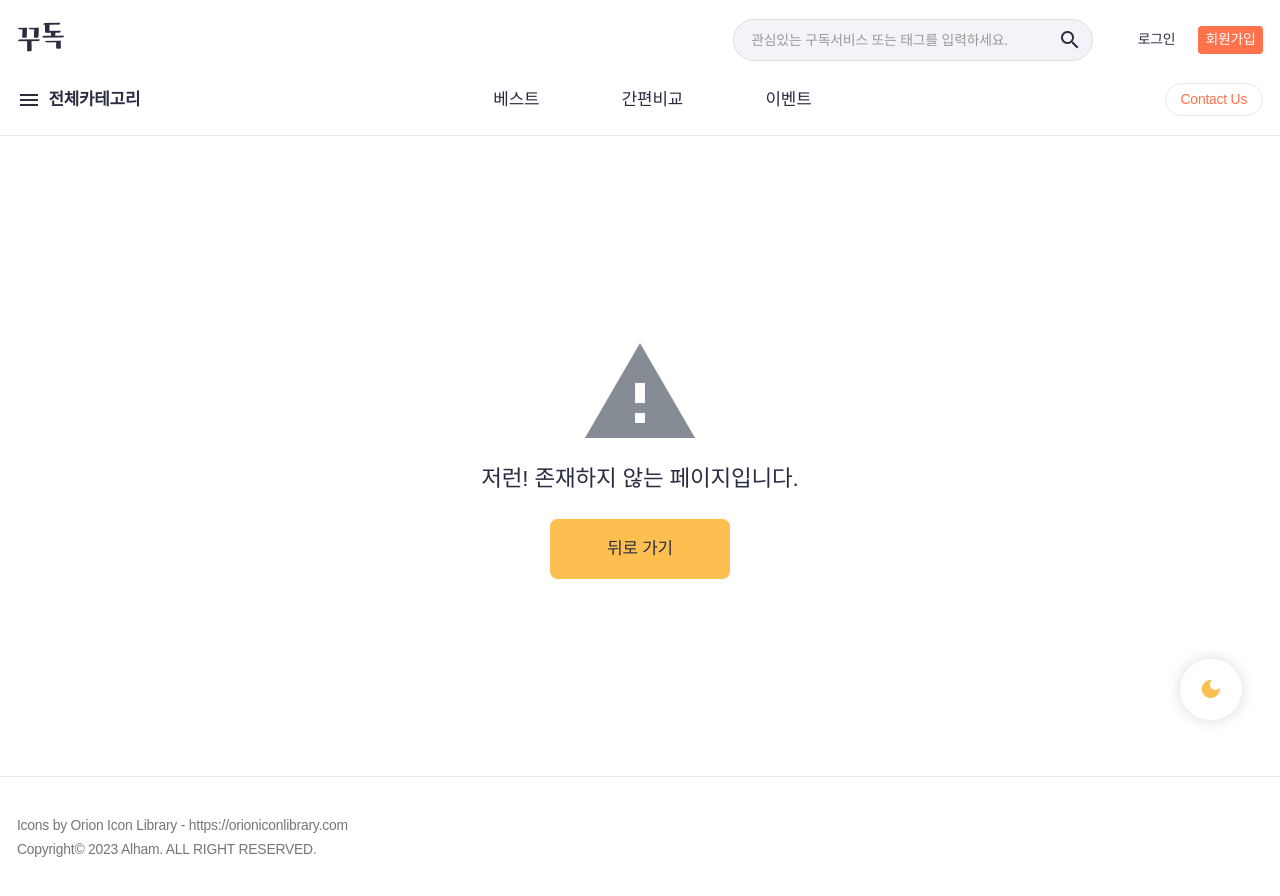
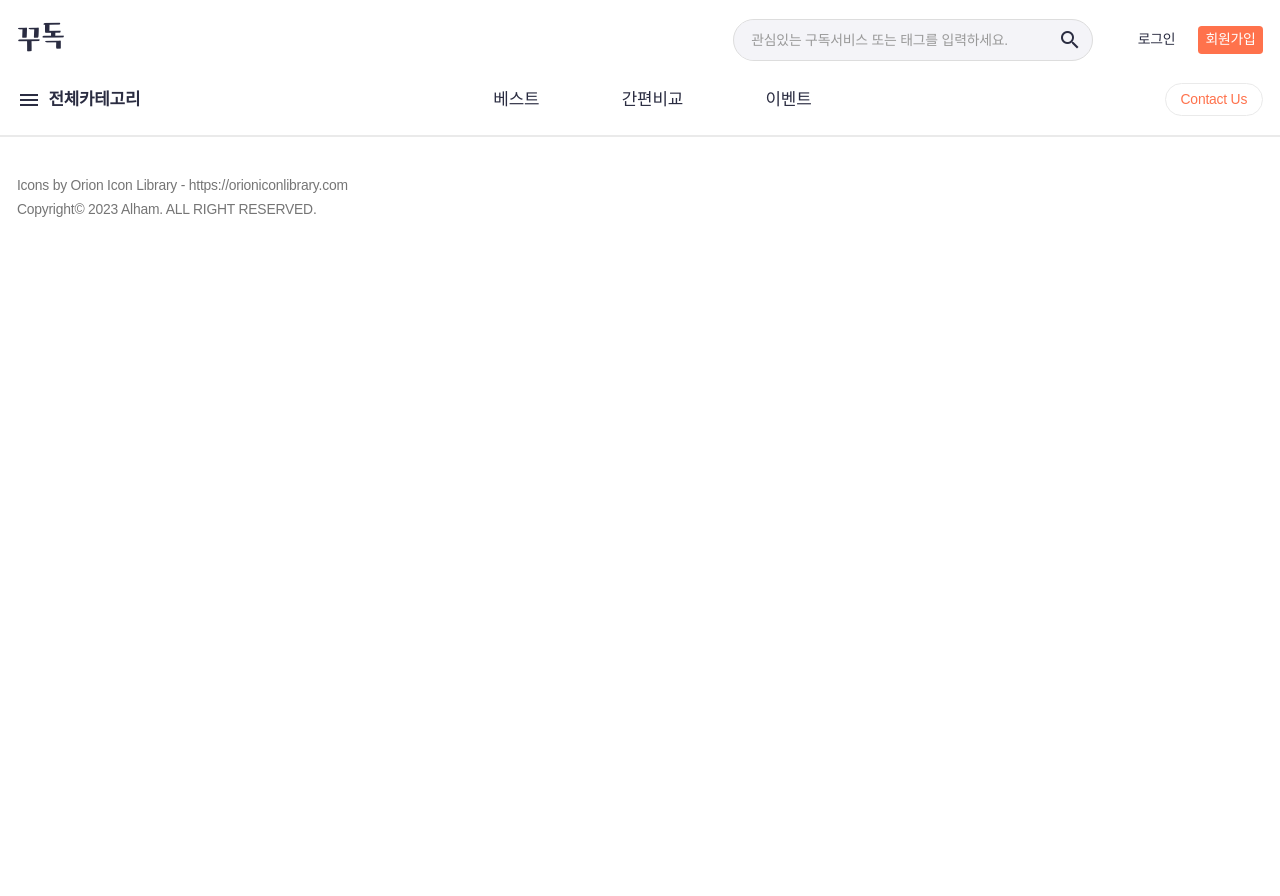
Before and after one commit to injun0607/ggudok, a React (Create React App) app: page /admin in a window 1280 px wide. Shown: the top 896 px of the page. After the commit the page ends 800 px from the top, so only its background shows below. Built offline with nearby package versions, Linux system fonts and the light colour scheme.

Commit message:
어드민페이지 구조 추가

```diff
--- a/package.json
+++ b/package.json
@@ -47,5 +47,8 @@
       "last 1 safari version"
     ]
   },
-  "homepage": "https://Zoey-Sunlight.github.io/ggudok"
+  "homepage": "https://Zoey-Sunlight.github.io/ggudok",
+  "devDependencies": {
+    "gh-pages": "^5.0.0"
+  }
 }
--- a/src/App.js
+++ b/src/App.js
@@ -1,6 +1,7 @@
-
+import { Routes, Route, } from 'react-router-dom';
 // component import
 import Layout from './components/Layout'
+import AdminLayout from './components/Admin/AdminLayout'
 // css import
 import './styles/reset.css';
 import './styles/global.css';
@@ -9,7 +10,10 @@ import './styles/globalResponsive.css';
 function App() {
   return (
     <div className="App">
-      <Layout />
+      <Routes>
+        <Route path="/" element={<Layout />} />
+        <Route path="/admin/*" element={<AdminLayout />} />
+      </Routes>
     </div>
   );
 }
--- /dev/null
+++ b/src/components/Admin/AdminFooter.js
@@ -0,0 +1,18 @@
+/* css import */
+import style from '../../styles/Footer.module.css';
+
+
+const Footer = () => {
+  return (
+    <footer>
+			<div className={style.footer}>
+				<div className='webwidth'>
+          Icons by Orion Icon Library - https://orioniconlibrary.com<br />
+          Copyright© 2023 Alham. ALL RIGHT RESERVED.
+        </div>
+			</div>
+    </footer>
+  )
+}
+
+export default Footer;
--- /dev/null
+++ b/src/components/Admin/AdminHeader.js
@@ -0,0 +1,135 @@
+import React, { useState } from 'react';
+import { Link } from 'react-router-dom';
+import { useSelector, useDispatch } from 'react-redux';
+/* css import */
+import style from '../../styles/Header.module.css';
+// redux import
+import { logout } from '../../redux/actions/userActions';
+import { setSearchQuery } from '../../redux/actions/searchActions';
+
+
+const Header = () => {
+
+  return (
+	<>
+		<Topheader />
+		<div className={style.category}>
+			<div className='webwidth'>
+				<Allcategory />
+				<Featuredcategory />
+
+				<Link to="/Contactus" className={style.pointdepth}><p>Contact Us</p></Link>
+			</div>
+		</div>
+	</>
+  )
+}
+
+const Topheader = () => {
+  const dispatch = useDispatch();
+  const isLoggedIn = useSelector(state => state.user.isLoggedIn);
+  const searchQuery = useSelector(state => state.search.searchQuery);
+	const handleLogout = () => {
+    // 로그아웃 처리
+    dispatch(logout());
+  };
+	const handleSearchChange = (e) => {
+		// 검색어 입력 시 검색어 상태 변경
+		dispatch(setSearchQuery(e.target.value));
+	}
+	return (
+		<div className={style.header}>
+			<div className='webwidth'>
+				<div className={style.link}>
+					<h1 className={style.logo}>
+						<Link to="/Home">꾸<span>독</span></Link>
+					</h1>
+					<div className={style.search}>
+						<div className={style.searchbar}>
+							<input
+								type='text'
+								placeholder='관심있는 구독서비스 또는 태그를 입력하세요.'
+								value={searchQuery}
+								onChange={handleSearchChange}
+							/>
+							<span className='material-icons'>search</span>
+						</div>
+					</div>
+					<div className={style.nav}>
+						{isLoggedIn ? (
+							<>
+								<button onClick={ handleLogout }>로그아웃</button>
+								<Link to="/Auth/Join" className={style.point}>마이페이지</Link>
+							</>
+						) : (
+							<>
+								<Link to="/Auth/Login">로그인</Link>
+								<Link to="/Auth/Join" className={style.point}>회원가입</Link>
+							</>
+						)}
+					</div>
+				</div>
+			</div>
+		</div>
+	)
+}
+
+const Allcategory = () => {
+  const categories = useSelector(state => state.category.categories);
+
+	const [showTwodepth, setShowTwodepth] = useState(false);
+	const handleTwodepth = () => {
+		setShowTwodepth(!showTwodepth);
+	}
+
+	return (
+		<div className={style.allcategory}>
+			<div className={style.onedepth} onClick={handleTwodepth}>
+				<span className='material-icons'>menu</span>
+				전체카테고리
+			</div>
+			{showTwodepth && (
+				<div className={style.twodepth}>
+					{
+						categories.map((category, index) =>
+						<Link
+							to={`/Category/${category.categoryEng}`}
+							className={style.depths}
+							key={index}
+						>
+								<img src={`${category.icon}`} alt={category.category} />
+								<p>{category.category}</p>
+						</Link>
+						)
+					}
+				</div>)}
+		</div>
+	)
+}
+
+const Featuredcategory = () => {
+  const featuredcategories = useSelector(state => state.category.featuredcategories);
+	return (
+		<div className={style.featuredcategory}>
+			{
+				featuredcategories.map((category, index) =>
+					<Link
+						to={`/Category/${category.categoryEng}`} // Use 'to' instead of 'href'
+						className={style.depths}
+						key={index}
+					>
+						<p>{category.category}</p>
+					</Link>
+				)
+			}
+			<Link to="/Compare" className={style.depths}>
+				<p>간편비교</p>
+			</Link>
+			<Link to="/Event" className={style.depths}>
+				<p>이벤트</p>
+			</Link>
+		</div>
+	)
+}
+
+export default Header;
--- /dev/null
+++ b/src/components/Admin/AdminLayout.js
@@ -0,0 +1,30 @@
+import React from 'react';
+import { Routes, Route } from 'react-router-dom';
+
+// css import
+import style from '../../styles/Admin.module.css';
+// component import
+import AdminHeader from './AdminHeader';
+import AdminFooter from './AdminFooter';
+import Error from './../Error.js'
+// page import
+// import DashboardPage from '../pages/admin/DashboardPage';
+// import UserManagementPage from '../pages/admin/UserManagementPage';
+
+const AdminLayout = () => {
+  return (
+		<div className={style.layout}>
+      <AdminHeader />
+			<div className={style.body}>
+        <Routes>
+          {/* <Route path="/" element={<DashboardPage />} />
+          <Route path="/admin/dashboard" element={<DashboardPage />} />
+          <Route path="/admin/users" element={<UserManagementPage />} /> */}
+        </Routes>
+      </div>
+      <AdminFooter />
+    </div>
+  );
+};
+
+export default AdminLayout;
--- /dev/null
+++ b/src/styles/Admin.module.css
@@ -0,0 +1 @@
+@charset "utf-8";
```
Also changed, not shown: 1 other file (tests, documents, lock files or other folders).
